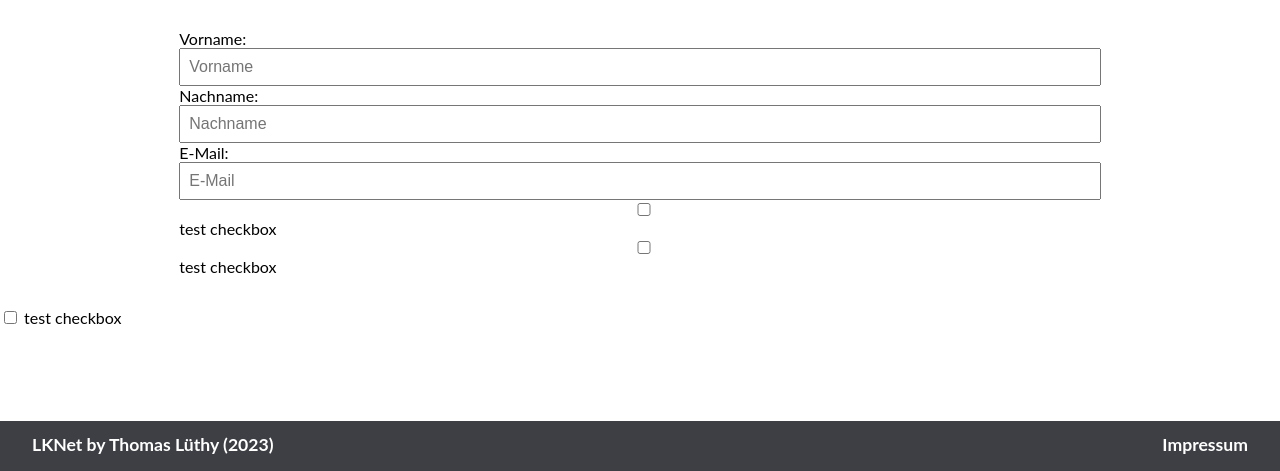
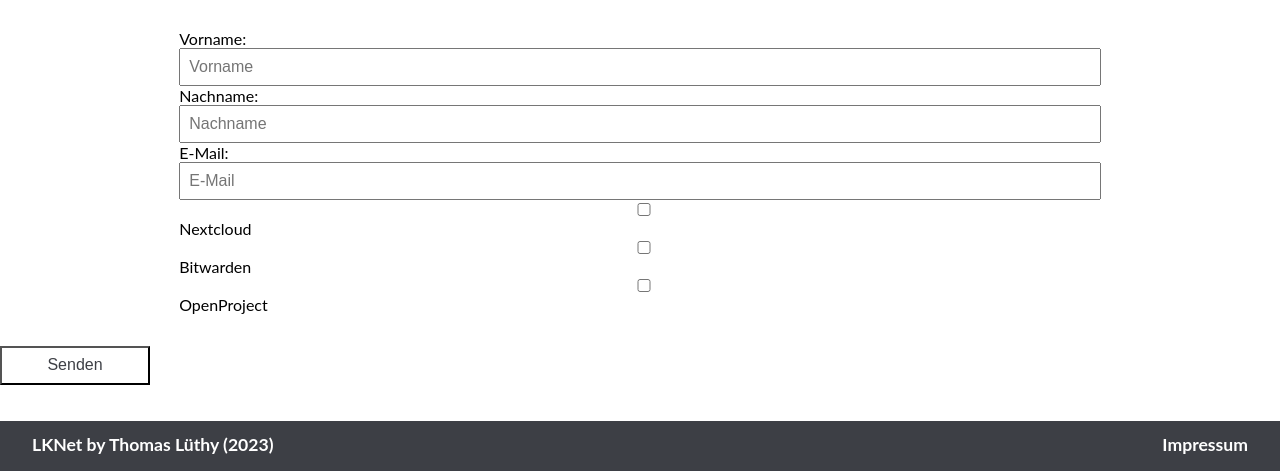
Before and after one commit to Orxolot/Internetdienste, a plain HTML site: page bestellung.html in a window 1280 px wide. Shown: the part 329-800 px from the top of the page. Drawn offline with Linux system fonts and the light colour scheme.

Commit message:
html und css
Checkboxen angepasst

```diff
--- a/bestellung.html
+++ b/bestellung.html
@@ -64,28 +64,35 @@
                 <label for="vorname" class="screenreader">Vorname:</label>
                 <input id="vorname" type="text" name="vorname" placeholder="Vorname">
             </div>
-            <div class="col-3"></div>
+            <div class="col-3">
                 <label for="nachname" class="screenreader">Nachname:</label>
                 <input id="nachname" type="text" name="nachname" placeholder="Nachname">
+            </div>
         </div>
         <div class="row">
-            <div class="col-6"></div>
+            <div class="col-6">
                 <label for="email" class="screenreader">E-Mail:</label>
                 <input id="email" type="text" name="email" placeholder="E-Mail" pattern="(?:[a-z0-9!#$%&'*+\/=?^_`{|}~-]+(?:\.[a-z0-9!#$%&'*+\/=?^_`{|}~-]+)*|'(?:[\x01-\x08\x0b\x0c\x0e-\x1f\x21\x23-\x5b\x5d-\x7f]|\\[\x01-\x09\x0b\x0c\x0e-\x7f])*')@(?:(?:[a-z0-9](?:[a-z0-9-]*[a-z0-9])?\.)+[a-z0-9](?:[a-z0-9-]*[a-z0-9])?|\[(?:(?:(2(5[0-5]|[0-4][0-9])|1[0-9][0-9]|[1-9]?[0-9]))\.){3}(?:(2(5[0-5]|[0-4][0-9])|1[0-9][0-9]|[1-9]?[0-9])|[a-z0-9-]*[a-z0-9]:(?:[\x01-\x08\x0b\x0c\x0e-\x1f\x21-\x5a\x53-\x7f]|\\[\x01-\x09\x0b\x0c\x0e-\x7f])+)\])" title="E-Mail Adresse"">
+            </div>
         </div>
         <div class="row">
-            <div class="col-8"></div>
-                <input type="checkbox" id="checkbox1" name="checkbox1" value="checkbox1">
-                <label for="checkbox">test checkbox</label><br>
+            <div class="col-6">
+                <input type="checkbox" id="nextcloud" name="nextcloud" value="Nextcloud">
+                <label for="checkbox">Nextcloud</label>
             </div>
-            <div class="col-8"></div>
-                <input type="checkbox" id="checkbox2" name="checkbox2" value="checkbox2">
-                <label for="checkbox">test checkbox</label><br>
+        </div>
+            <div class="col-6">
+                <input type="checkbox" id="bitwarden" name="bitwarden" value="bitwarden">
+                <label for="checkbox">Bitwarden</label>
             </div>
-            <div class="col-8"></div>
-                <input type="checkbox" id="checkbox3" name="checkbox3" value="checkbox3">
-                <label for="checkbox">test checkbox</label><br>
+            <div class="col-6">
+                <input type="checkbox" id="openproject" name="openproject" value="openproject">
+                <label for="checkbox">OpenProject</label>
             </div>
+    </div>
+        </section>
+            <div class="col-3"></div>
+            <button type="submit" class="btn-typ-3" name="absendeknopf">Senden</button>
 </section>
 <!-- Fusszeile -->
 <nav class="footer-nav">
```
Also changed, not shown: kontakt.html (+1 -1 lines).
